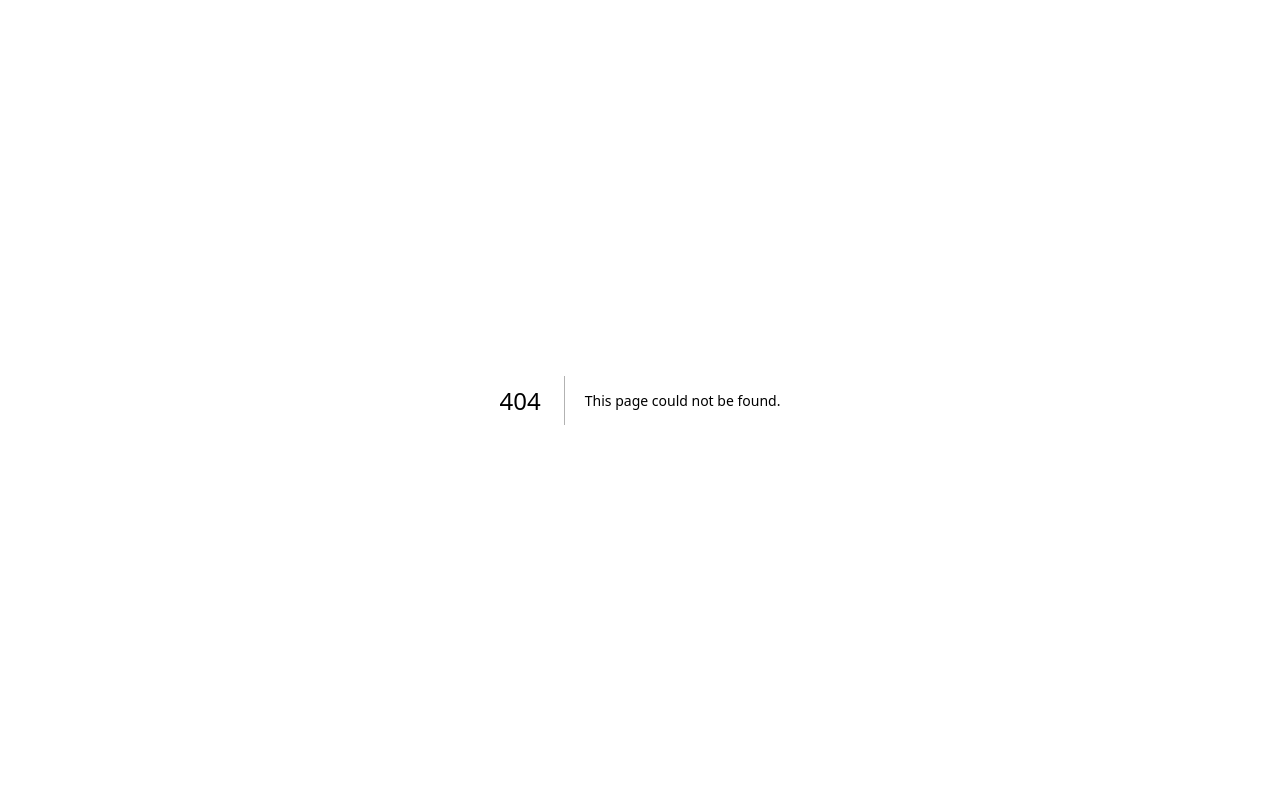
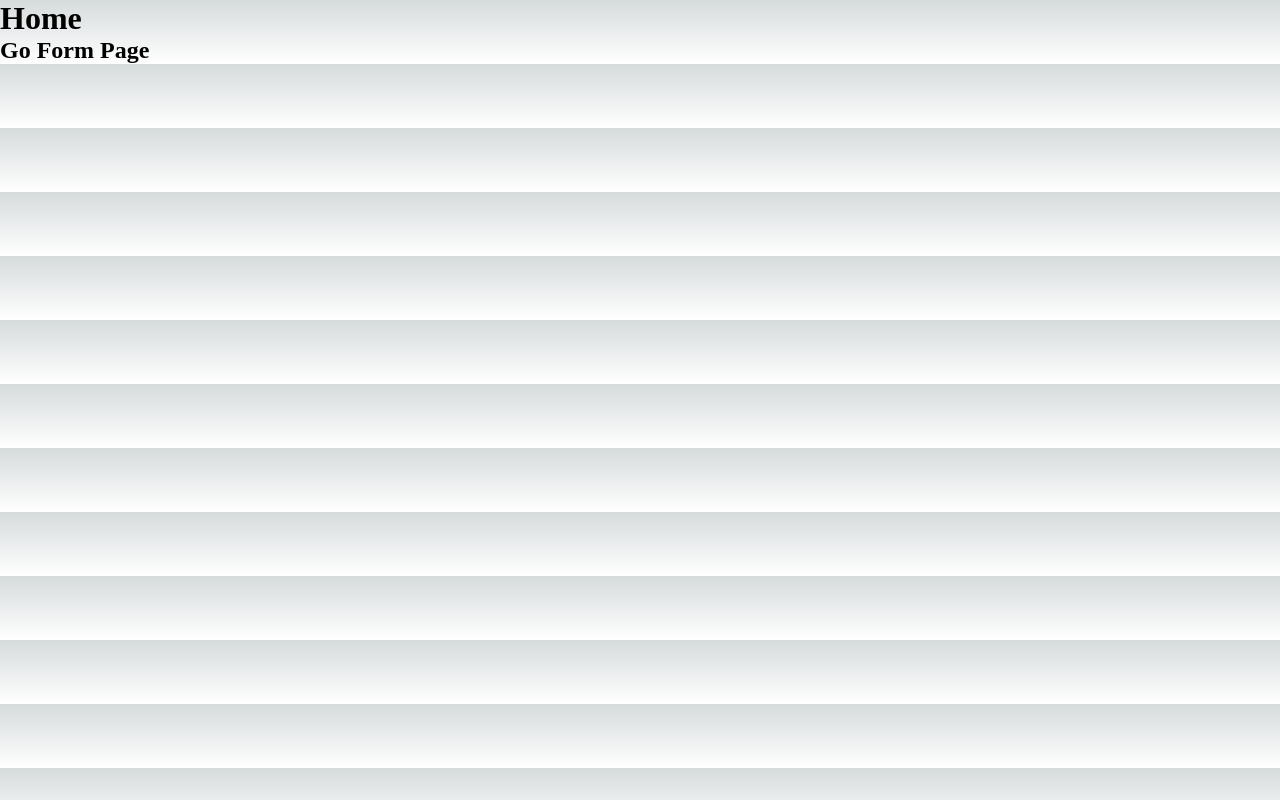
Before and after one commit to sss5394/form-validate-app, a Next.js app: page /home/home in a window 1280 px wide. Before the commit this address had no page. Built offline with nearby package versions, Linux system fonts and the light colour scheme.

Commit message:
レイアウト修正

```diff
--- a/src/pages/_app.tsx
+++ b/src/pages/_app.tsx
@@ -1,6 +1,8 @@
 import '@/styles/globals.css';
+import type { AppPropsWithLayout } from 'next/app';
 import type { AppProps } from 'next/app';
 
-export default function App({ Component, pageProps }: AppProps) {
-  return <Component {...pageProps} />;
+export default function App({ Component, pageProps }: AppPropsWithLayout) {
+  const getLayout = Component.getLayout ?? ((page) => page);
+  return getLayout(<Component {...pageProps} />);
 }
--- a/src/pages/home.tsx
+++ b/src/pages/home/home.tsx
@@ -1,7 +1,7 @@
 import type { NextPage } from 'next';
 import Link from 'next/link';
 
-const Home: NextPage = () => {
+const HomePage: NextPage = () => {
   return (
     <>
       <h1 className='title'>Home</h1>
@@ -12,4 +12,4 @@
   );
 };
 
-export default Home;
+export default HomePage;
```
Also changed, not shown: src/pages/index.tsx (+7 -11 lines), types/index.d.ts (added, +15 -0 lines).
